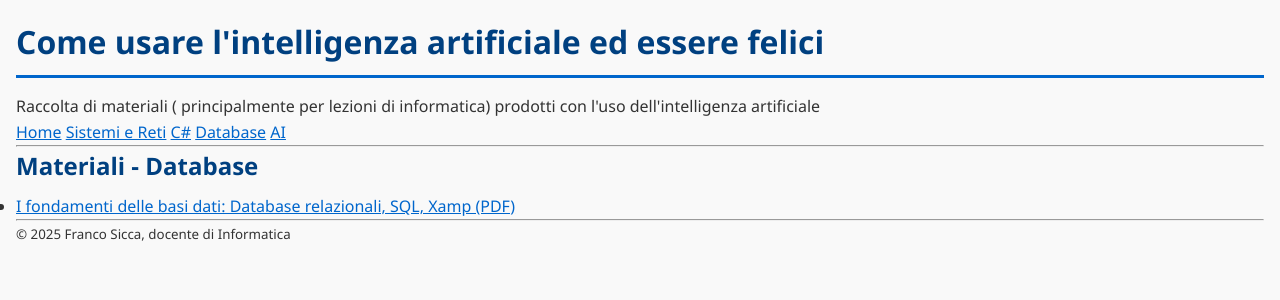
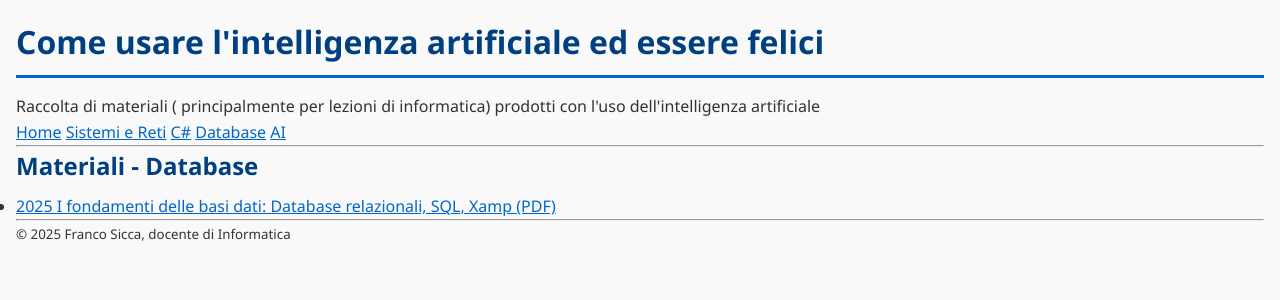
Before and after one commit to franco71to/sicca, a Jekyll site: the page built from materiali/database.md, in a window 1280 px wide. Shown: the top 300 px of the page. Built offline with Jekyll 4.4.1, drawn with Linux system fonts in a browser that asks for light colours.

Commit message:
Update database.md

```diff
--- a/materiali/database.md
+++ b/materiali/database.md
@@ -5,4 +5,4 @@
 
 ## Materiali - Database
 
-- [I fondamenti delle basi dati: Database relazionali, SQL, Xamp (PDF)]({{ site.baseurl }}/assets/2026–Basi-di-Dati-SQL-XAMPP.pdf)
+- [2025 I fondamenti delle basi dati: Database relazionali, SQL, Xamp (PDF)]({{ site.baseurl }}/assets/2026–Basi-di-Dati-SQL-XAMPP.pdf)
```
